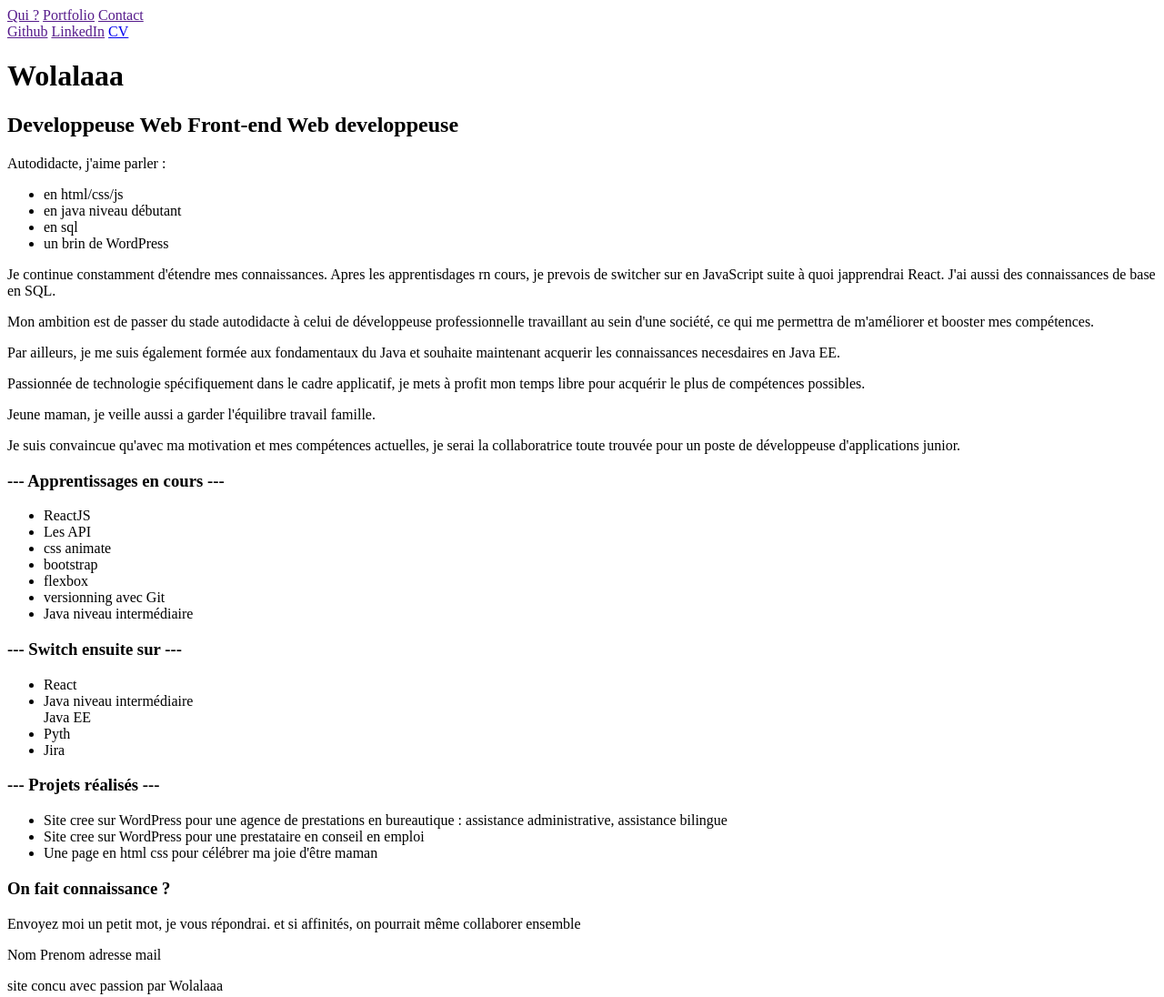
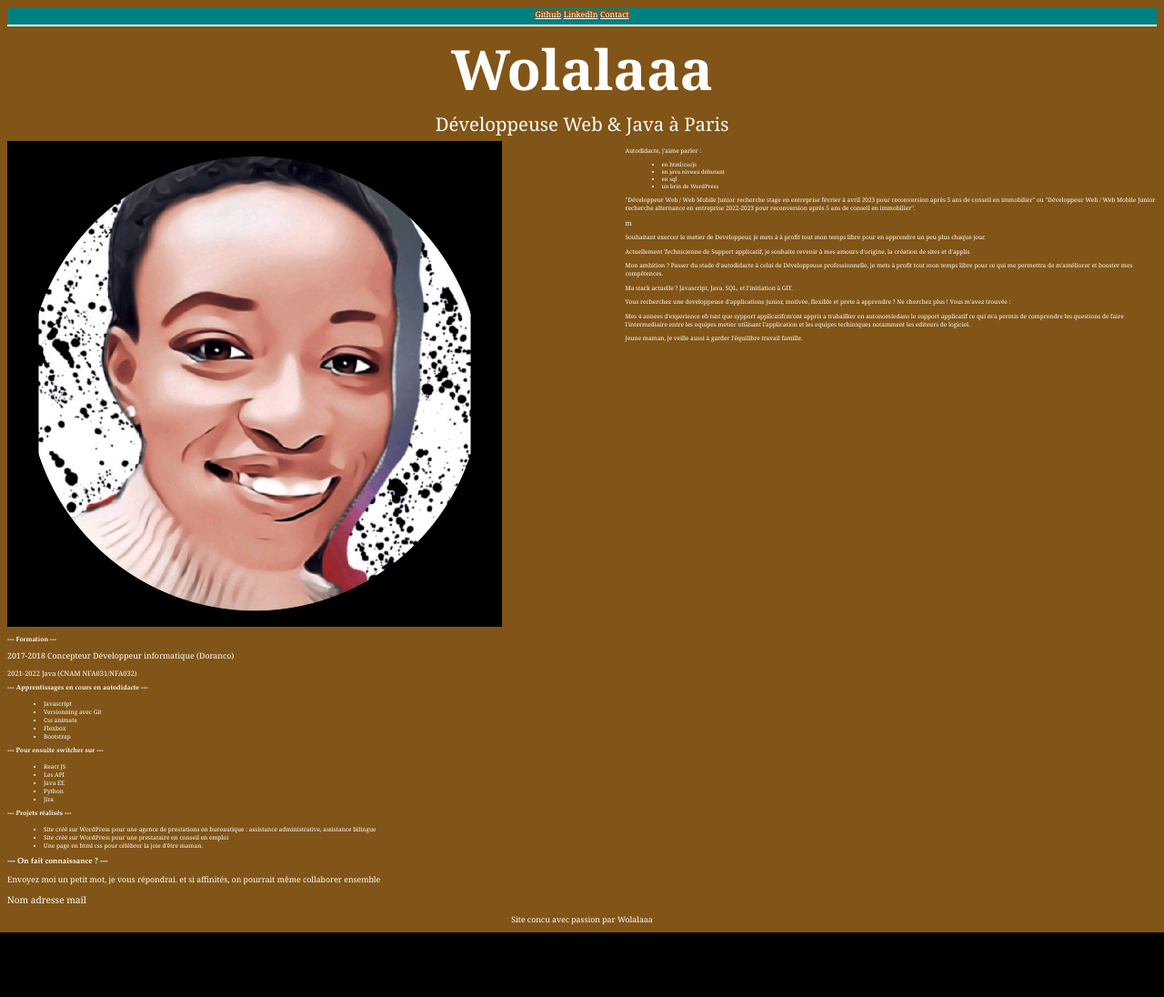
Before and after one commit to Wolalaaa/Portfolio, a plain HTML site: page index.html in a window 1280 px wide. Shown: the whole page at 91% size. After the commit the page ends 1025 px from the top, so only its background shows below. Drawn offline with Linux system fonts and the light colour scheme.

Commit message:
css de base

```diff
--- a/index.html
+++ b/index.html
@@ -4,37 +4,30 @@
     <meta charset="UTF-8">
    <!-- <meta name="viewport" content="width=device-width"> -->
     <title>Wolalaaa | Portfolio</title>
-  <!--  <link href="style.css" rel="stylesheet" type="text/css" /> -->
+   <link href="style.css" rel="stylesheet" type="text/css" />
   </head>
   <body>
 
 
-   <!--en-tete-->
-  <div>
-  <div>
-  <a href=""> Qui ?</a>
-  <a href=""> Portfolio</a>
+  <div id="navbar">
+  <a href="https://github.com/Wolalaaa">Github</a>
+  <a href="https://www.linkedin.com/in/azoglie">LinkedIn</a>
   <a href=""> Contact</a>
-  </div>
-
-
-  <div>
-  <a href=""> Github</a>
-  <a href=""> LinkedIn</a>
-  <a href="recipes/lasagna.html"> CV</a>
-  </div>
   </div>
 
   <div>
     <h1>Wolalaaa </h1>
-    <h2>Developpeuse Web Front-end Web developpeuse</h2>
+    <p id="intro">Développeuse Web & Java à Paris</p>
 </div>
 
+<div class= ""sections">
+<div class="section1">
 <div>
+<img class="imgProfil" src="images/Wolalaaa Dev web Java.jpg" alt="Wolalaaa Dev Web & Java">
+</div>
 
-
+  <div class= "section">
  <p> Autodidacte, j'aime parler :</p>
- <div>
  <ul>
  <li>en html/css/js </li>
  <li>en java niveau débutant </li>
@@ -42,80 +35,75 @@
  <li>un brin de WordPress</li>
  </ul>
 
+ <p>"Développeur Web / Web Mobile Junior recherche stage en entreprise février à avril 2023 pour reconversion après 5 ans de conseil en immobilier" ou "Développeur Web / Web Mobile Junior recherche alternance en entreprise 2022-2023 pour reconversion après 5 ans de conseil en immobilier".</p>m
 
+ <p>Souhaitant exercer le metier de Developpeur, je mets à
+ à profit tout mon temps libre pour en apprendre un peu plus chaque jour.</p>
+<p>Actuellement Technicienne de Support applicatif, je souhaite revenir à mes amours d'origine, la création de sites et d'applis</p>
 
- <p>Je continue constamment d'étendre mes connaissances. Apres les apprentisdages rn cours, je prevois de switcher sur
+ <p> Mon ambition ? Passer du stade d'autodidacte à celui de Développeuse professionnelle, je mets à profit tout mon temps libre pour  ce qui me permettra de m'améliorer et booster mes compétences.</p>
 
-  en JavaScript suite à quoi japprendrai React. J'ai aussi des connaissances de base en SQL.</p>
- <p> Mon ambition est de passer du stade autodidacte à celui de développeuse professionnelle travaillant au sein d'une société, ce qui me permettra de m'améliorer et booster mes compétences.</p>
+<p>  Ma stack actuelle ? Javascript, Java, SQL, et l'initiation à GIT. </p>
 
-<p>  Par ailleurs, je me suis également formée aux fondamentaux du Java et souhaite maintenant acquerir les connaissances necesdaires en Java EE.</p>
- <p> Passionnée de technologie spécifiquement dans le cadre applicatif, je mets à profit mon temps libre pour acquérir le plus de compétences possibles.</p>
-  <p>Jeune maman, je veille aussi a garder l'équilibre travail famille.</p>
+ <p> Vous recherchez une developpeuse d'applications junior, motivée, flexible et prete à apprendre ? Ne cherchez plus ! Vous m'avez trouvée :</p>
 
- <p> Je suis convaincue qu'avec ma motivation et mes compétences actuelles, je serai la collaboratrice toute trouvée pour un poste de développeuse d'applications junior.</p>
+ <p>Mes 4 annees d'experience eb tsnt que sypport applicatifcm'ont appris a trabailker en autonomiedans le support applicatif ce qui m'a permis de comprendre les questions de faire l'intermediaire entre les equipes metier utilisant l'application et les equipes techiniques notamment les editeurs de logiciel.</p>
+  <p>Jeune maman, je veille aussi à garder l'équilibre travail famille.</p>
+  </div>
+
   </div>
 
 
-  <h3>--- Apprentissages en cours ---</h3>
-  <div>
+  <div class= "section">
+  <h3>--- Formation ---</h3>
+  2017-2018 Concepteur Développeur informatique (Doranco)
 
+  <p>2021-2022 Java (CNAM NFA031/NFA032)</p>
+  </div>
+
+  <div class= "section">
+  <h3>--- Apprentissages en cours en autodidacte ---</h3>
   <ul>
-  <li>ReactJS </li>
-  <li>Les API</li>
-  <li>css animate</li>
-  <li>bootstrap</li>
-  <li>flexbox</li>
-  <li>versionning avec Git</li>
-  <li>Java niveau intermédiaire </li>
+  <li>Javascript </li>
+  <li>Versionning avec Git</li>
+  <li>Css animate</li>
+  <li>Flexbox</li>
+  <li>Bootstrap</li>
+  </ul>
+  </div>
 
-  </ul>
-
-
-  </div>
-  <div>
-  <h3>--- Switch ensuite sur ---</h3>
+  <div class= "section">
+  <h3>--- Pour ensuite switcher sur ---</h3>
   <ul>
-  <li>React </li>
-  <li>Java niveau intermédiaire </li>
-  Java EE
-  <li>Pyth</li>
+  <li>React JS</li>
+ <li>Les API</li>
+  <li>Java EE</li>
+  <li>Python</li>
   <li>Jira</li>
   </ul>
   </div>
 
+  <div class= "section">
   <h3>--- Projets réalisés ---</h3>
-
-
   <ul>
-  <li>
-  Site cree sur WordPress pour une agence de prestations en bureautique : assistance administrative, assistance bilingue
-  </li>
-  <li>Site cree sur WordPress pour une prestataire en conseil en emploi </li>
-
-  <li>
-  Une page en html css pour célébrer ma joie d'être maman
-
-  </li>
+  <li>Site créé sur WordPress pour une agence de prestations en bureautique : assistance administrative, assistance bilingue </li>
+  <li>Site créé sur WordPress pour une prestataire en conseil en emploi </li>
+  <li>Une page en html css pour célébrer la joie d'être maman.</li>
+  <!-- Recettes de cuisine -->
   </ul>
- <!-- mettre les logos des langages en plus du texte
-
-
-  Écrire en en grosses lettres et tout mettre bien dans des conteneurs -->
-
+ <!-- mettre les logos des langages en plus du texte -->
 
   </div>
 
-
   </div>
 
-  <div>
+  <div class="section"id="contact">
 
-  <h3>On fait connaissance ?</h3>
+  <h3>--- On fait connaissance ? ---</h3>
 
   <p>Envoyez moi un petit mot, je vous répondrai. et si affinités, on pourrait même collaborer ensemble</p>
   Nom
-Prenom
+
 adresse mail
  </div>
 
@@ -124,7 +112,8 @@ adresse mail
 
 
   <!--pied de page-->
-  <p>site concu avec passion par Wolalaaa</p>
-
+  <div id='footer'>
+  <p>Site concu avec passion par Wolalaaa</p>
+  </div>
   </body>
 </html>
--- /dev/null
+++ b/style.css
@@ -0,0 +1,48 @@
+* {
+background-color: #000000;
+opacity: 1;
+background-image:  radial-gradient(#b88339 0.55px, transparent 0.55px), radial-gradient(#b88339 0.55px, #815517 0.55px);
+background-size: 22px 22px;
+background-position: 0 0,11px 11px;
+color : white;
+font-family: Georgia, Garamond, "Courrier New";
+font-size: 86%;
+}
+
+
+#navbar, #footer{
+text-align: center;
+}
+
+h1{
+font-size : 600%;
+
+}
+
+h1, #intro{
+margin: 5px 2px 5px 2px;
+text-align: center;
+}
+
+#intro{
+font-size : 200%;
+}
+
+
+#navbar{
+border-bottom: solid 2px white;
+background: #008080;
+padding-bottom:  5px;
+}
+
+.section1{
+display: flex;
+}
+
+.imgProfil{
+max-width: 80%;;
+height=auto;
+
+}
+h3{
+font-family: Palatino;
```
Also changed, not shown: images/Wolalaaa Dev web Java.jpg (added).
